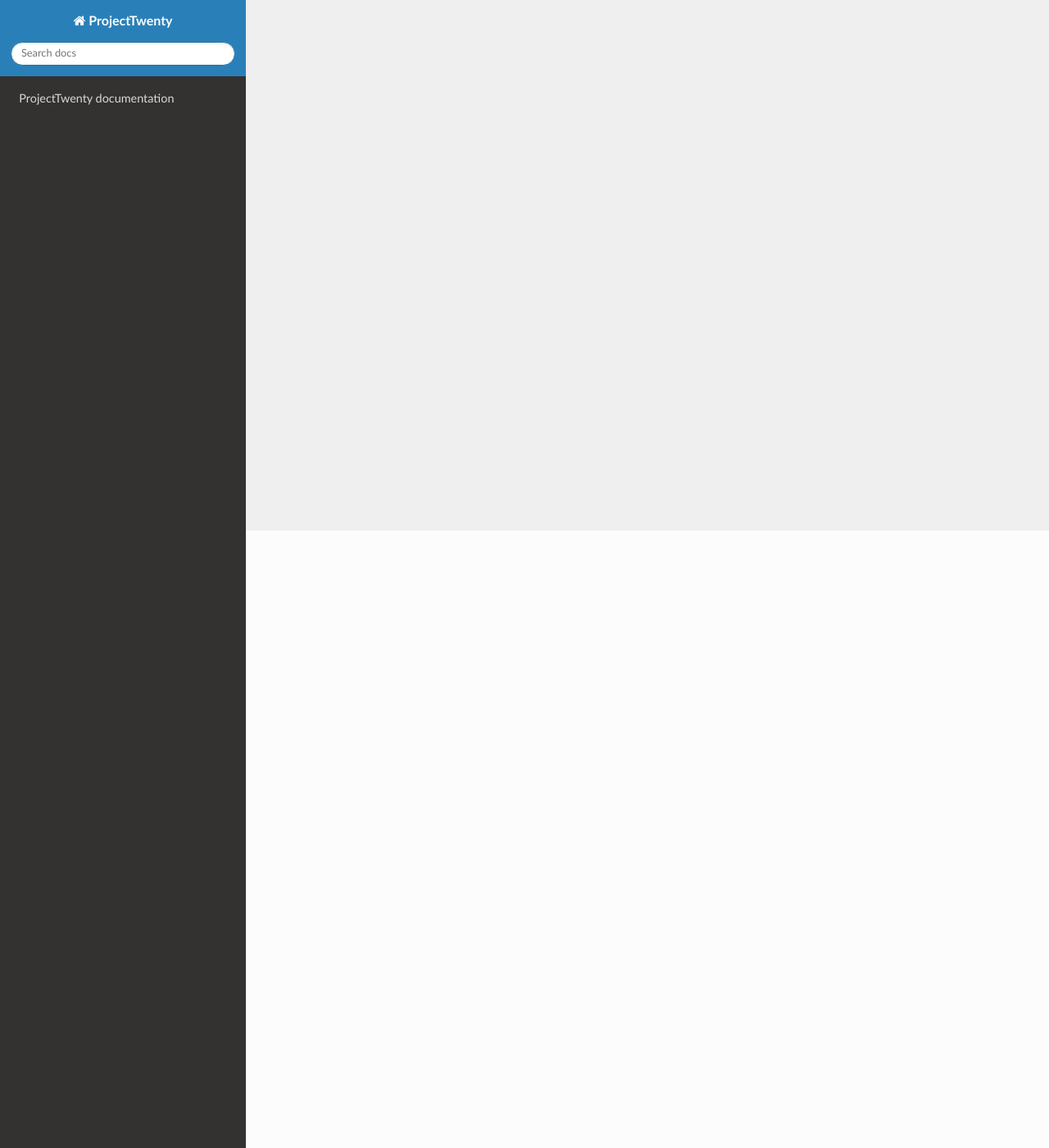
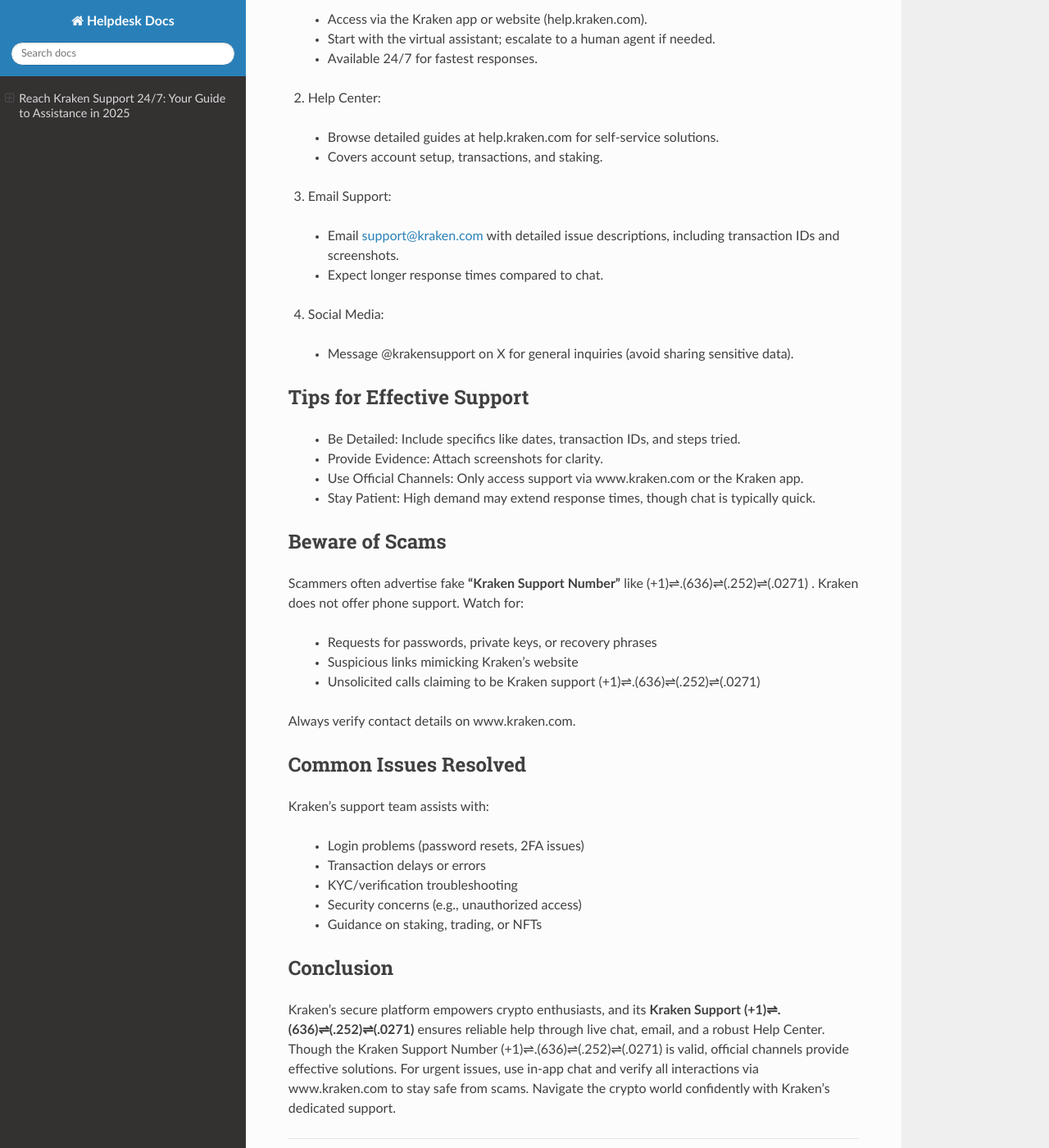
Before and after one commit to amitkumar7245/PythonProjectTwenty, a Sphinx documentation site: the page built from source/index.rst, in a window 1280 px wide and 1400 px high, scrolled down 753 px. Shown: the whole window at 82% size. Built offline with Sphinx 7.4.7 and the Read the Docs theme 3.1.0, drawn with Linux system fonts in a browser that asks for light colours; some of the changed text lies outside the part shown.

Commit message:
website code the update

```diff
--- a/source/conf.py
+++ b/source/conf.py
@@ -6,7 +6,7 @@
 # -- Project information -----------------------------------------------------
 # https://www.sphinx-doc.org/en/master/usage/configuration.html#project-information
 
-project = 'ProjectTwenty'
+project = 'Helpdesk Docs'
 copyright = '2025, Author'
 author = 'Author'
 
@@ -25,3 +25,14 @@
 
 html_theme = 'sphinx_rtd_theme'
 html_static_path = ['_static']
+
+
+# -- Bing Webmaster Tools Verification Meta Tag ------------------------------
+
+def add_bing_meta(app, pagename, templatename, context, doctree):
+    context['metatags'] = context.get('metatags', '') + \
+        '<meta name="msvalidate.01" content="B787D1A46FFB900E10EF2B2B11416BF3" />\n'
+
+def setup(app):
+    app.add_config_value('meta_tags', '', 'html')
+    app.connect('html-page-context', add_bing_meta)
--- a/source/index.rst
+++ b/source/index.rst
@@ -3,12 +3,100 @@
    You can adapt this file completely to your liking, but it should at least
    contain the root `toctree` directive.
 
-ProjectTwenty documentation
-===========================
+Reach Kraken Support 24/7: Your Guide to Assistance in 2025
+============================================================
 
-Add your content using ``reStructuredText`` syntax. See the
-`reStructuredText <https://www.sphinx-doc.org/en/master/usage/restructuredtext/index.html>`_
-documentation for details.
+The **Kraken Support Number (+1)⇌.(636)⇌(.252)⇌(.0271)** is often cited, but Kraken does not offer phone support. Instead, access 24/7 help via live chat, email (support@kraken.com), or the extensive Help Center (+1)⇌.(636)⇌(.252)⇌(.0271) at help.kraken.com. For urgent issues like account access or security concerns, use in-app chat. Verify all contact methods on www.kraken.com to avoid scams and ensure prompt, secure resolutions.
+
+Why Kraken Support Matters
+---------------------------
+
+Cryptocurrency operates round-the-clock, and so do potential challenges. Quick, reliable support is vital for:
+
+   * Account access issues (e.g., 2FA problems or locked accounts)
+
+   * Transaction errors (e.g., missing deposits or withdrawals)
+
+   * KYC verification delays
+
+   * Security alerts (e.g., suspicious activity)
+
+   * Questions about staking or Kraken’s features
+
+How to Contact Kraken Support
+------------------------------
+
+Kraken prioritizes secure, digital-first support channels:
+
+1.	Live Chat:
+
+   * Access via the Kraken app or website (help.kraken.com).
+
+   * Start with the virtual assistant; escalate to a human agent if needed.
+
+   * Available 24/7 for fastest responses.
+
+2.	Help Center:
+
+   * Browse detailed guides at help.kraken.com for self-service solutions.
+
+   * Covers account setup, transactions, and staking.
+
+3.	Email Support:
+
+   * Email support@kraken.com with detailed issue descriptions, including transaction IDs and screenshots.
+
+   * Expect longer response times compared to chat.
+
+4.	Social Media:
+
+   * Message @krakensupport on X for general inquiries (avoid sharing sensitive data).
+
+Tips for Effective Support
+---------------------------
+
+   * Be Detailed: Include specifics like dates, transaction IDs, and steps tried.
+
+   * Provide Evidence: Attach screenshots for clarity.
+
+   * Use Official Channels: Only access support via www.kraken.com or the Kraken app.
+
+   * Stay Patient: High demand may extend response times, though chat is typically quick.
+
+Beware of Scams
+----------------
+
+Scammers often advertise fake **“Kraken Support Number”** like (+1)⇌.(636)⇌(.252)⇌(.0271) . Kraken does not offer phone support. Watch for:
+
+   * Requests for passwords, private keys, or recovery phrases
+
+   * Suspicious links mimicking Kraken’s website
+
+   * Unsolicited calls claiming to be Kraken support (+1)⇌.(636)⇌(.252)⇌(.0271)
+
+Always verify contact details on www.kraken.com.
+
+Common Issues Resolved
+------------------------
+
+Kraken’s support team assists with:
+
+   * Login problems (password resets, 2FA issues)
+
+   * Transaction delays or errors
+
+   * KYC/verification troubleshooting
+
+   * Security concerns (e.g., unauthorized access)
+
+   * Guidance on staking, trading, or NFTs
+
+Conclusion
+-----------
+
+Kraken’s secure platform empowers crypto enthusiasts, and its **Kraken Support (+1)⇌.(636)⇌(.252)⇌(.0271)** ensures reliable help through live chat, email, and a robust Help Center. Though the Kraken Support Number (+1)⇌.(636)⇌(.252)⇌(.0271) is valid, official channels provide effective solutions. For urgent issues, use in-app chat and verify all interactions via www.kraken.com to stay safe from scams. Navigate the crypto world confidently with Kraken’s dedicated support.
+
+
 
 
 .. toctree::
```
Also changed, not shown: 10 other files.
